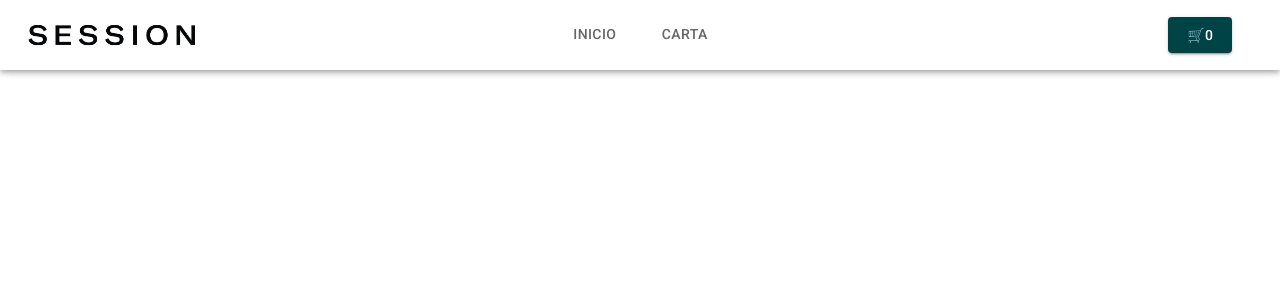
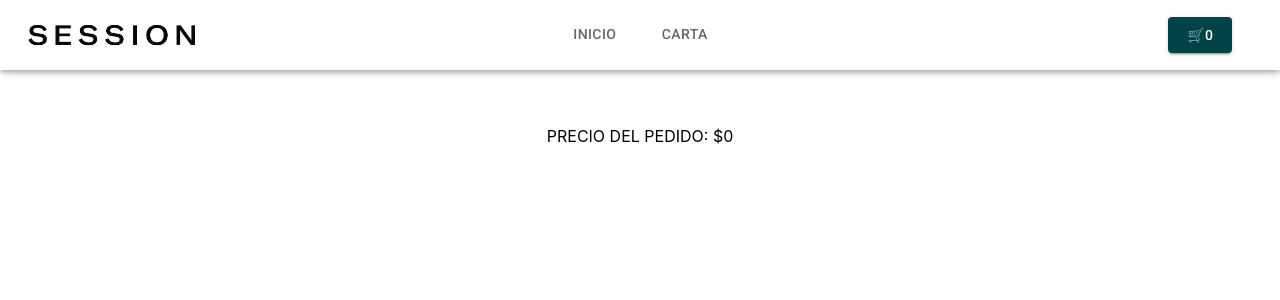
Before and after one commit to TiagoSantaMaria/react, a React (Create React App) app: page /cart in a window 1280 px wide. Shown: the top 300 px of the page. Built offline with nearby package versions, Linux system fonts and the light colour scheme.

Commit message:
error con el priceTotal

```diff
--- a/src/components/Context/OrderFoodContext.js
+++ b/src/components/Context/OrderFoodContext.js
@@ -4,9 +4,10 @@ export const OrderFoodContext = createContext();
 
 export const OrderFoodProvider = ({ children }) => {
     const [orderFood, setOrderFood] = useState([]);
+    const [priceTotal, setPriceTotal] = useState(0);
 
     return (
-        <OrderFoodContext.Provider value={[orderFood, setOrderFood]}>
+        <OrderFoodContext.Provider value={[orderFood, setOrderFood, priceTotal, setPriceTotal]}>
             {children}
         </OrderFoodContext.Provider>
     );
--- a/src/components/Item/Item.js
+++ b/src/components/Item/Item.js
@@ -19,6 +19,7 @@ const Item = ({name, img, desc, stock, onAdd, value, idFood, foodsArray}) => {
 
   //CONTEXT COUNTER
   const [generalCounter, setGeneralCounter] = useContext(CounterContext);
+  //CONTEXT ORDERFOOD AND PRICE
   const [orderFood, setOrderFood] = useContext(OrderFoodContext);
 
 
@@ -37,7 +38,6 @@ const Item = ({name, img, desc, stock, onAdd, value, idFood, foodsArray}) => {
       const comidaencontrada = foodsArray.find(food => food.idFood === idFood);
       if (comidaencontrada.quantityFood === 0){
         comidaencontrada.quantityFood = counter;
-
         orderFood.push(comidaencontrada);
       } else{
         comidaencontrada.quantityFood = comidaencontrada.quantityFood + counter;
--- a/src/components/ItemListContainer/ItemListContainer.js
+++ b/src/components/ItemListContainer/ItemListContainer.js
@@ -31,7 +31,7 @@ const ItemListContainer = () => {
           :
           <div className='divHijo'>
             <ItemList foodsArray={foodsMenu} onAdd={onAdd}/>
-            <Link className='linksReact' to = {`/cart`}> <Button className='acomodoBoton' sx={{mt:1.5, bgcolor:'#64b5f6'}}>TERMINAR COMPRA</Button></Link>
+            <Link className='linksReact' to = {`/cart`}> <Button className='acomodoBoton' sx={{mt:1.5, bgcolor:'#64b5f6'}}>IR A CARRITO</Button></Link>
           </div>
         }
       </div>
--- a/src/components/PriceTotal/PriceTotal.js
+++ b/src/components/PriceTotal/PriceTotal.js
@@ -1,12 +1,15 @@
 /* eslint-disable react-hooks/rules-of-hooks */
 import React from 'react'
 
-
-export default function PriceTotal({precioTotal}){
+export default function PriceTotal({orderFood, priceTotal, setPriceTotal}){
 
     return (
         <div>
-            {precioTotal}
+            {
+            orderFood.map((food)=>
+                setPriceTotal(priceTotal + food.valueFood*food.quantityFood)
+            )}
+            <p>PRECIO DEL PEDIDO: ${priceTotal}</p>
         </div>
 
     )
--- a/src/views/Cart/Cart.js
+++ b/src/views/Cart/Cart.js
@@ -4,13 +4,15 @@ import './Cart.css'
 
 //CONTEXT COUNTER
 import { OrderFoodContext } from '../../components/Context/OrderFoodContext';
+
 import Item from '../../components/Item/Item';
 import ItemInCart from '../../components/ItemInCart/ItemInCart'
 import PriceTotal from '../../components/PriceTotal/PriceTotal';
 
+
 const Cart = () => {
-  //CONTEXT Food
-  const [orderFood, setOrderFood, precio] = useContext(OrderFoodContext);
+  //CONTEXT ORDERFOOD
+  const [orderFood, setOrderFood, priceTotal, setPriceTotal] = useContext(OrderFoodContext);
 
   return (
     <div className='divPadre'>
@@ -26,9 +28,11 @@ const Cart = () => {
           </div>
         )
       }
-
-      <PriceTotal/>
-
+        <PriceTotal
+          orderFood={orderFood}
+          priceTotal={priceTotal}
+          setPriceTotal={setPriceTotal}
+        />
       </div>
     </div>
   )
```
